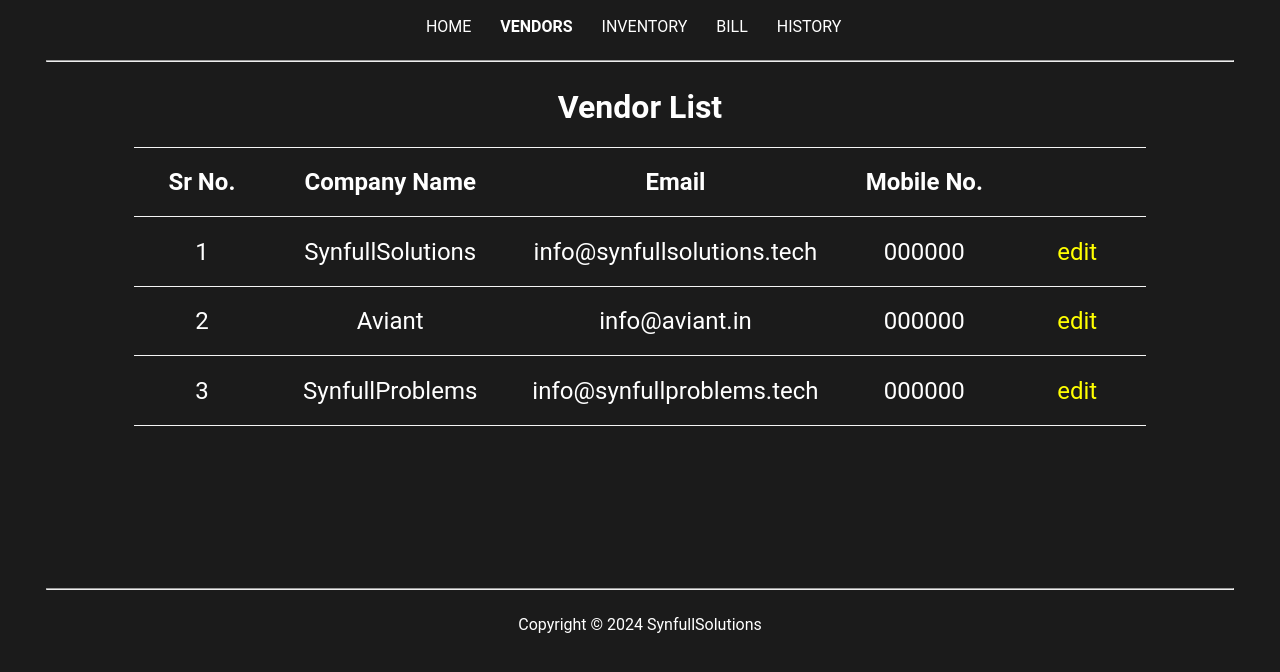
After one commit to Nisarg2061/KGNS, a Flask app: page /vendors in a window 1280 px wide. The commit adds this page. Shown: the top 672 px of the page. Run offline with Flask 3, Linux system fonts and the light colour scheme.

Commit message:
fixed #1

```diff
--- a/app.py
+++ b/app.py
@@ -1,4 +1,4 @@
-from flask import Flask, render_template
+from flask import Flask, render_template, jsonify
 
 app = Flask(__name__)
 
@@ -25,8 +25,17 @@ dict_vendors = [
 Titles = ['Vendor List', 'Inventory', 'Bill Generator', 'History']
 
 @app.route("/")
+def home():
+    return render_template('index.html')
+
+@app.route("/vendors")
 def first():
     return render_template('vendors.html', vendors=dict_vendors, titles=Titles)
 
+@app.route("/vendors_list")
+def list_vendors():
+    return jsonify(dict_vendors)
+
+
 if __name__=="__main__":
     app.run(host='0.0.0.0',debug=True)
--- /dev/null
+++ b/templates/footer.html
@@ -0,0 +1,3 @@
+<div>
+    <p style="color: white;">Copyright &copy 2024 SynfullSolutions</p>
+</div>
--- /dev/null
+++ b/templates/header.html
@@ -0,0 +1,22 @@
+<div class="index_bar">
+    <p>
+      <a href="/" class="index_nav">
+        home
+      </a>
+      <a href="/vendors" class="index_nav">
+        <b>
+          Vendors
+        </b>
+      </a>
+      <a href="/" class="index_nav">
+        Inventory
+      </a>
+      <a href="/" class="index_nav">
+        Bill
+      </a>
+      <a href="/" class="index_nav">
+        History
+      </a>
+    </p>
+
+  </div>
--- /dev/null
+++ b/templates/vendor_table.html
@@ -0,0 +1,24 @@
+<div>
+    <table class="table_ven">
+        <thead>
+            <tr>
+                <th>Sr No.</th>
+                <th>Company Name</th>
+                <th>Email</th>
+                <th>Mobile No.</th>
+                <th></th>
+            </tr>
+        </thead>
+        <tbody>
+            {% for i in vendors %}
+                <tr>
+                    <td>{{i['id']}}</td>
+                    <td>{{i['name']}}</td>
+                    <td>{{i['email']}}</td>
+                    <td>{{i['phone']}}</td>
+                    <td><a href="#" class="index_a">edit</a></td>
+                </tr>
+            {% endfor %}
+        </tbody>
+      </table>
+</div>
--- a/templates/vendors.html
+++ b/templates/vendors.html
@@ -8,64 +8,18 @@
 </head>
 <body>
     <header>
-        <div class="index_bar">
-          <p>
-            <a href="/" class="index_nav">
-              home
-            </a>
-            <a href="/" class="index_nav">
-              <b>
-                Vendors
-              </b>
-            </a>
-            <a href="/" class="index_nav">
-              Inventory
-            </a>
-            <a href="/" class="index_nav">
-              Bill
-            </a>
-            <a href="/" class="index_nav">
-              History
-            </a>
-          </p>
-
-        </div>
+        {% include 'header.html' %}
     </header>
     <hr>
-    <h1 style="color: white;">
+    <main>
+      <h1 style="color: white;">
         {{titles[0]}}
-    </h1>
-    <main>
-        <div>
-            <table class="table_ven">
-                <thead>
-                    <tr>
-                        <th>Sr No.</th>
-                        <th>Company Name</th>
-                        <th>Email</th>
-                        <th>Mobile No.</th>
-                        <th></th>
-                    </tr>
-                </thead>
-                <tbody>
-                    {% for i in vendors %}
-                        <tr>
-                            <td>{{i['id']}}</td>
-                            <td>{{i['name']}}</td>
-                            <td>{{i['email']}}</td>
-                            <td>{{i['phone']}}</td>
-                            <td><a href="#" class="index_a">edit</a></td>
-                        </tr>
-                    {% endfor %}
-                </tbody>
-              </table>
-        </div>
+      </h1>
+      {% include 'vendor_table.html' %}
     </main>
     <hr>
     <footer>
-        <div>
-            <p style="color: white;">Copyright &copy 2024 SynfullSolutions</p>
-        </div>
+        {% include 'footer.html' %}
     </footer>
 </body>
 </html>
```
Also changed, not shown: templates/index.html (+3 -26 lines).
